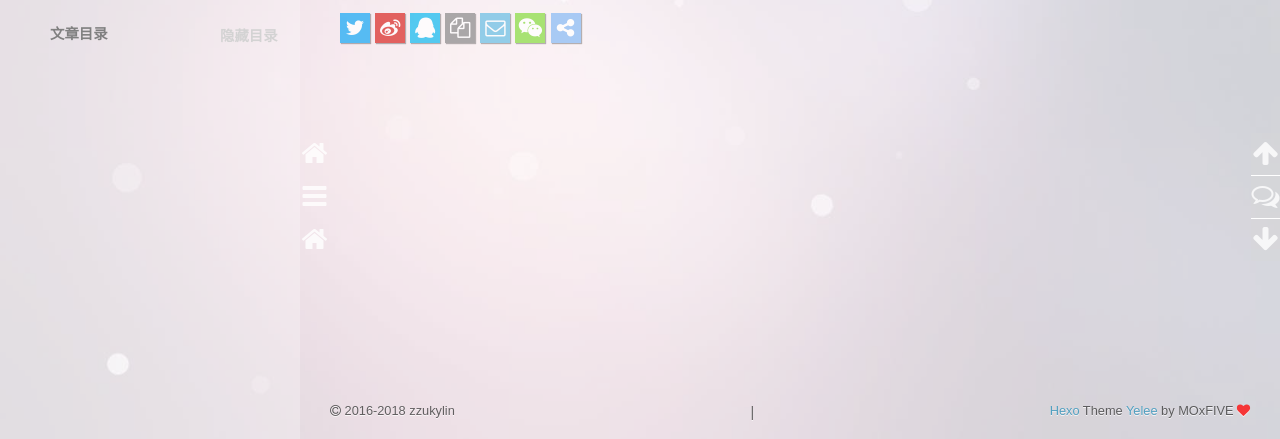
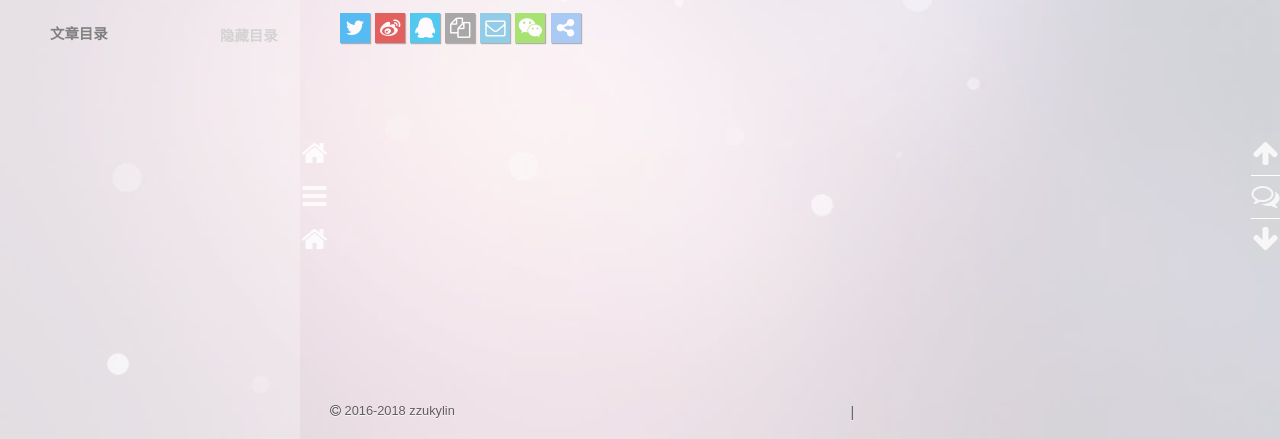
Before and after one commit to zzukylin/zzukylin.github.io, a plain HTML site: page 2017/03/25/高数笔记/index.html in a window 1280 px wide. Shown: the part 361-800 px from the top of the page. Drawn offline with nearby package versions, Linux system fonts and the light colour scheme; some packages are replaced by stand-ins of ours; a script that the page names is missing.

Commit message:
Site updated: 2018-03-13 09:06:44

```diff
--- a/2017/03/25/高数笔记/index.html
+++ b/2017/03/25/高数笔记/index.html
@@ -416,9 +416,6 @@
                 <i class="fa fa-copyright"></i>
                 2016-2018 zzukylin
             </div>
-            <div class="footer-right">
-                <a href="http://hexo.io/" target="_blank" title="快速、简洁且高效的博客框架">Hexo</a>  Theme <a href="https://github.com/MOxFIVE/hexo-theme-yelee" target="_blank" title="简而不减 Hexo 双栏博客主题  v3.5">Yelee</a> by MOxFIVE <i class="fa fa-heart animated infinite pulse"></i>
-            </div>
         </div>
 
             <div class="visit">
@@ -441,6 +438,7 @@
 
     </div>
 </footer>
+
     </div>
 
 <script data-main="/js/main.js" src="//cdn.bootcss.com/require.js/2.2.0/require.min.js"></script>
```
Also changed, not shown: archives/2017/03/index.html (+1 -3 lines), archives/2017/index.html (+1 -3 lines), archives/index.html (+1 -3 lines), index.html (+1 -3 lines), tags/微积分/index.html (+1 -3 lines), tags/随笔/index.html (+1 -3 lines), tags/高数/index.html (+1 -3 lines).
